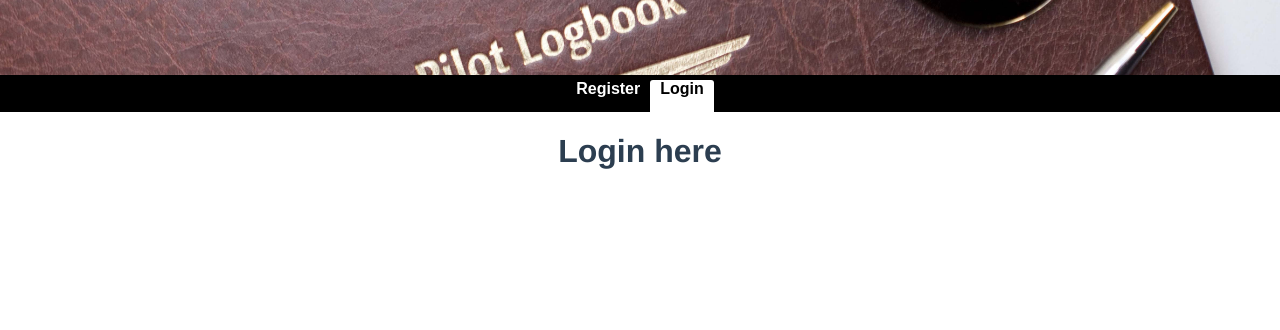
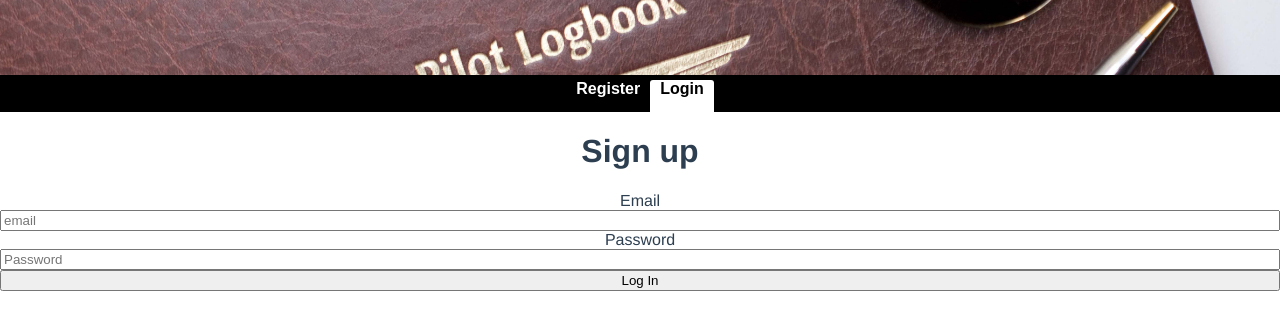
Before and after one commit to JoachimLi/codeworks-soloproject, a Vue app in the folder client/: page /login in a window 1280 px wide. Shown: the top 330 px of the page. Built offline with nearby package versions, Linux system fonts and the light colour scheme.

Commit message:
feat(login.vue, formlogin.vue, user.apiservice.js): add login page and form

```diff
--- a/client/src/ApiService/user.ApiService.js
+++ b/client/src/ApiService/user.ApiService.js
@@ -1,11 +1,16 @@
 const axios = require('axios')
 
-const BASE_URL = 'http://localhost:3000'
+const BASE_URL = 'http://localhost:3000/user'
 
 const registerUser = (user) => {
-  return axios.post(`${BASE_URL}/user/register`, user)
+  return axios.post(`${BASE_URL}/register`, user)
+}
+
+const authenticateUser = (user) => {
+  return axios.post(`${BASE_URL}/login`, user)
 }
 
 module.exports = {
-  registerUser
+  registerUser,
+  authenticateUser
 }
--- /dev/null
+++ b/client/src/components/FormLogIn.vue
@@ -0,0 +1,65 @@
+<template>
+  <div>
+    <h1>Sign up</h1>
+    <form @submit.prevent="logIn" id="login" class="login__form">
+      <label for="email">Email</label>
+      <input id="email" type="email" v-model="state.email" placeholder="email">
+
+      <label for="password">Password</label>
+      <input id="password" type="text" v-model="state.password" placeholder="Password">
+
+      <button type="submit">Log In</button>
+    </form>
+  </div>
+</template>
+
+<script>
+import { reactive } from 'vue'
+import store from '../store'
+import router from '../router'
+import { authenticateUser } from '@/ApiService/user.ApiService.js'
+
+export default {
+  name: 'FormLogIn',
+
+  // use Vue3 Composition API
+  setup () {
+    // component data store
+    const state = reactive({
+      email: '',
+      password: ''
+    })
+
+    async function logIn () {
+      try {
+        const response = await authenticateUser({
+          email: state.email,
+          password: state.password
+        })
+        // store user data in global vuex store
+        store.dispatch('setUser', response.data)
+        // TODO: forward to profile page
+        router.push({ name: 'Profile' })
+        console.log('store.state.user', store.state.user)
+      } catch (error) {
+        // TODO: throw better error
+        console.log('error', error)
+      }
+    }
+
+    return {
+      state,
+      logIn
+    }
+  }
+}
+</script>
+
+<style lang="scss" scoped>
+// TODO: improve styling
+  .login__form {
+    display: flex;
+    flex-direction: column;
+
+  }
+</style>
--- a/client/src/views/Login.vue
+++ b/client/src/views/Login.vue
@@ -1,9 +1,12 @@
 <template>
-  <h1>Login here</h1>
+  <form-log-in/>
 </template>
 
 <script>
+import FormLogIn from '../components/FormLogIn'
+
 export default {
+  components: { FormLogIn },
   name: 'Login'
 }
 </script>
```
